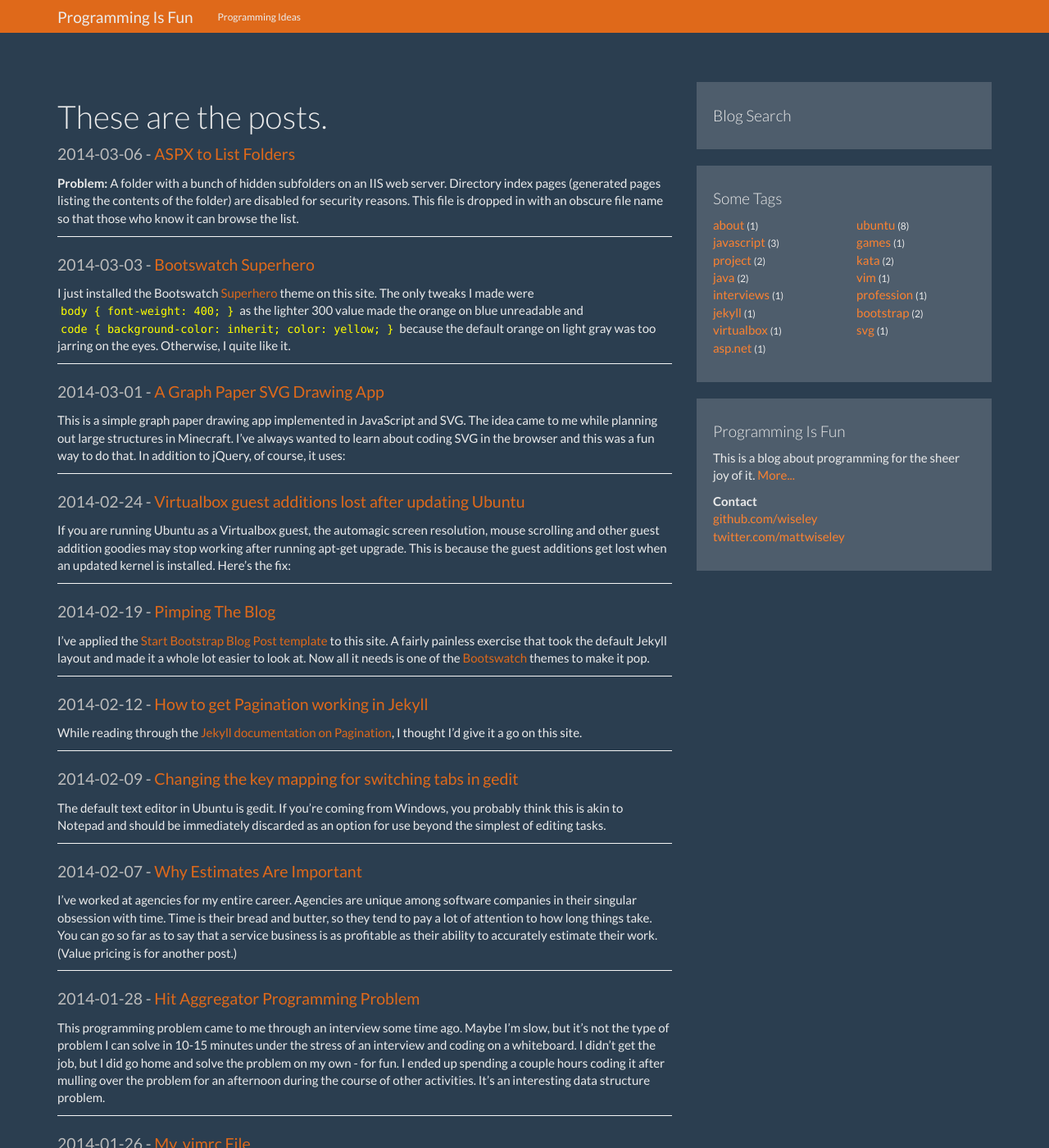
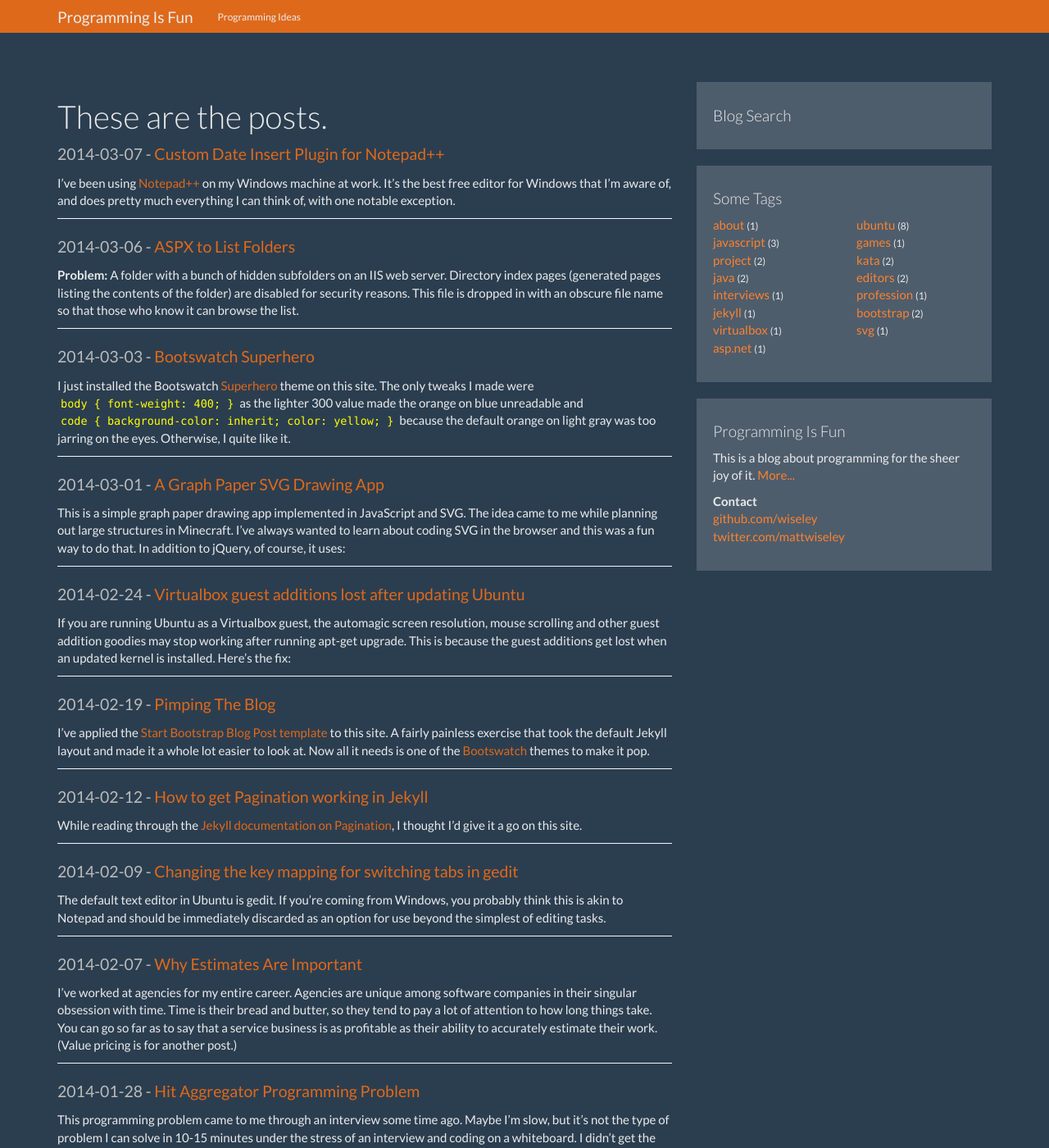
Before and after one commit to bagaag/coderfolder.com, a Jekyll site: the page built from index.html, in a window 1280 px wide and 1400 px high. Shown: the whole window at 82% size. Built offline with Jekyll 4.4.1, drawn with Linux system fonts in a browser that asks for light colours; Markdown is read by kramdown in place of the engine named in the settings; the list of posts is cut into pages by our own code; comment, search, counter and statistics services are not loaded; some of the changed text lies outside the part shown.

Commit message:
Notepad++ date insert post

```diff
--- a/_posts/2014-01-26-my-vimrc-file.md
+++ b/_posts/2014-01-26-my-vimrc-file.md
@@ -1,7 +1,7 @@
 ---
 layout: post
 title:  "My .vimrc File"
-tags: [ubuntu, vim]
+tags: ubuntu editors
 ---
 
     colorscheme slate
--- /dev/null
+++ b/_posts/2014-03-07-notepad-insert-date-scripting.md
@@ -0,0 +1,37 @@
+---
+layout: post
+title:  "Custom Date Insert Plugin for Notepad++"
+tags: editors
+---
+
+I've been using <a href="http://notepad-plus-plus.org/">Notepad++</a> on my Windows machine at work. It's the best free editor for Windows that I'm aware of, and does pretty much everything I can think of, with one notable exception.
+
+Any editor that calls itself a programmer's editor should be scriptable. While you can develop your own plugins for Notepad++, it's not at all a trivial affair. Something like inserting the current date and time in a specific format is a trivial task, and shouldn't require a compiled C++ project made up of a dozen files.
+
+Luckily, <a href="https://github.com/davegb3">someone handy with C++</a> realized the same thing, and developed a plugin to allow <a href="http://npppythonscript.sourceforge.net/">Python scripting of Notepad++</a>.
+
+My specific need was to frequently insert the current date and time into the editor with the format YYYY-MM-DD HH-mm. The kitchen-sink TextFX plugin provides an Insert Date function, but only supports the standard "short" and "long" formats specified in your Windows system preferences.
+
+Here's how I got it working.
+
+<ol>
+<li>Install the NPPPythonScript plugin. See the <a href="http://npppythonscript.sourceforge.net/docs/latest/usage.html">excellent documentation</a> for assistance if you don't know how to install plugins.</li>
+
+<li>Create the following ridiculously trivial Python script using the plugin:</li>
+
+{% highlight python %}
+import datetime
+now = datetime.datetime.now()
+editor.addText(now.strftime("%Y-%m-%d %H:%M "))
+{% endhighlight %}
+
+This allows you to run it from the Python Script plugin's menu. But I need to run this script a lot, so a keyboard shortcut is... key.
+
+<li>Use the Python Script plugin's Configuration dialog to add a menu item for my new script.</li>
+
+<li>Use Notepad++'s Shortcut Mapper to map a keyboard shortcut to my script. Its found in the Plugins section of the Shortcut Mapper.</li>
+</ol>
+
+... and voila.
+
+The scripts are created/saved in the `C:\Users\[user name]\AppData\Roaming\Notepad+\plugins\config\PythonScript\scripts` folder.
```
Also changed, not shown: _posts/_template.md (added, +5 -0 lines).
